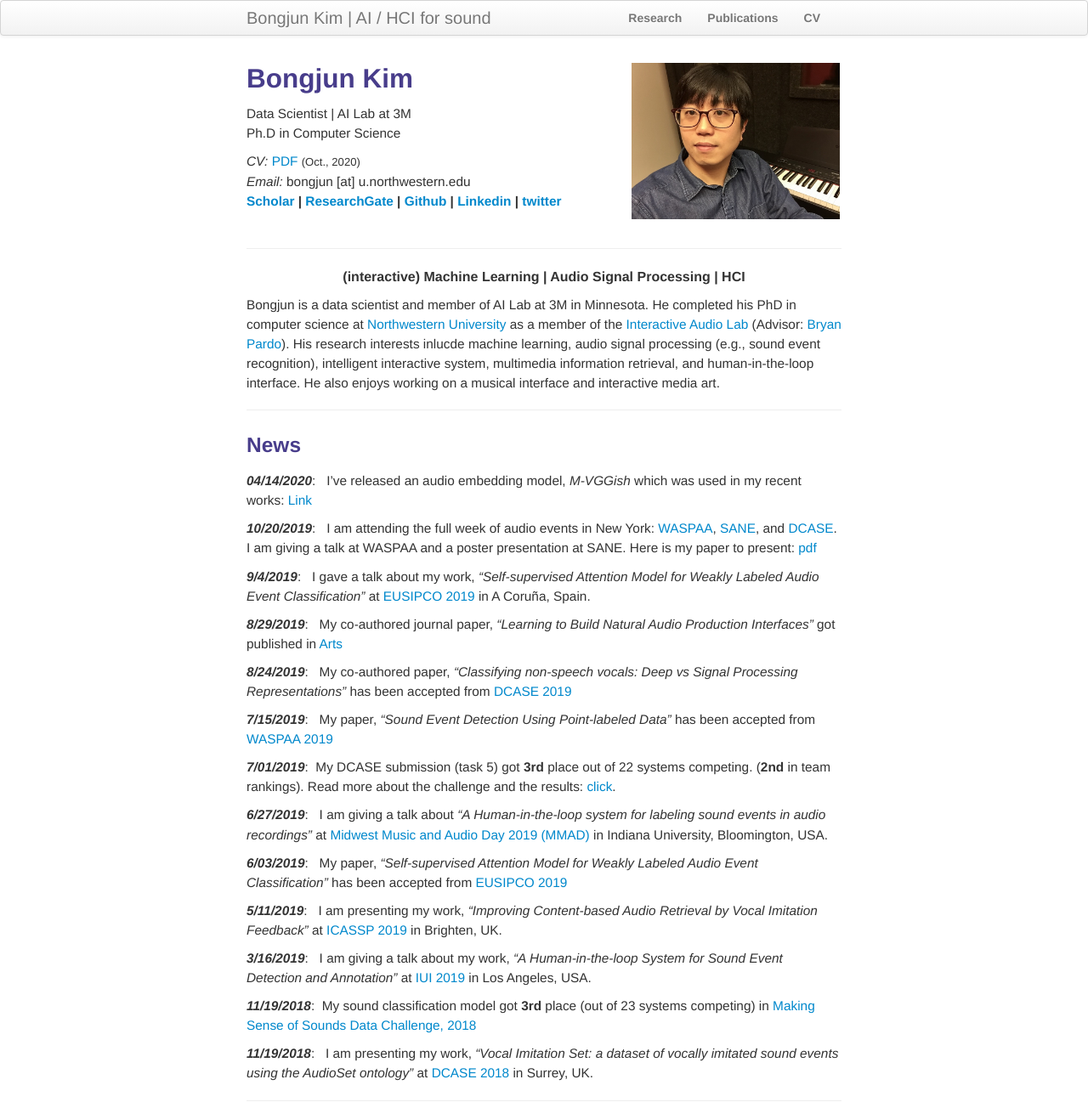
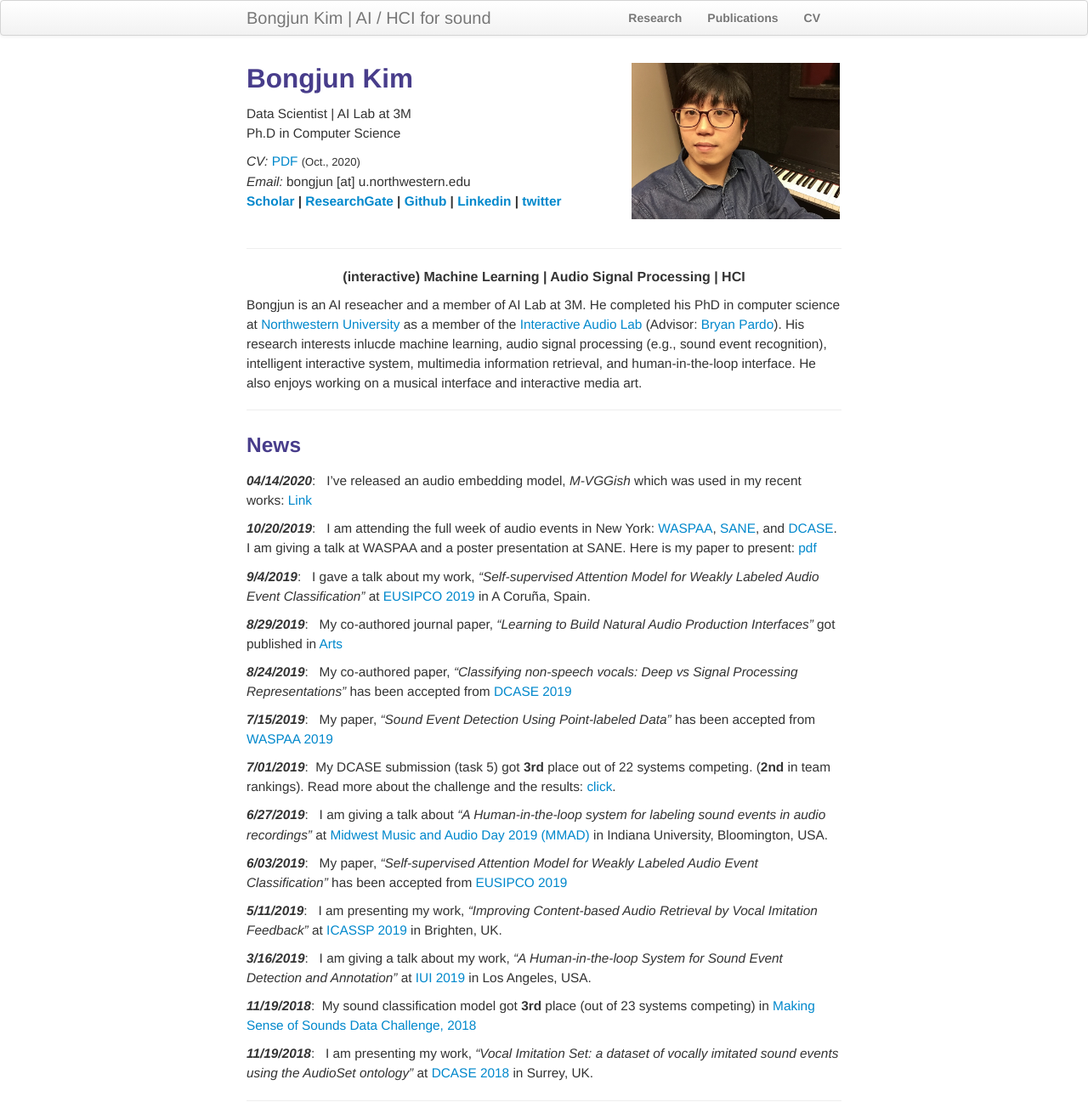
Before and after one commit to bongjun/bongjun.github.io, a Jekyll site: the page built from index.md, in a window 1280 px wide. Shown: the whole page at 85% size. Built offline with Jekyll 4.4.1, drawn with Linux system fonts in a browser that asks for light colours.

Commit message:
Update index.md

```diff
--- a/index.md
+++ b/index.md
@@ -33,7 +33,7 @@ Ph.D in Computer Science <br>
   <b><font size="3">(interactive) Machine Learning | Audio Signal Processing | HCI </font></b>
 </p>
 
-Bongjun is a data scientist and member of AI Lab at 3M in Minnesota. He completed his PhD in computer science at [Northwestern University](https://www.mccormick.northwestern.edu/computer-science/) as a member of the [Interactive Audio Lab](https://interactiveaudiolab.github.io/) (Advisor: [Bryan Pardo](https://interactiveaudiolab.github.io/people-current/1_bryan-pardo.html)). His research interests inlucde machine learning, audio signal processing (e.g., sound event recognition), intelligent interactive system, multimedia information retrieval, and human-in-the-loop interface. He also enjoys working on a musical interface and interactive media art.
+Bongjun is an AI reseacher and a member of AI Lab at 3M. He completed his PhD in computer science at [Northwestern University](https://www.mccormick.northwestern.edu/computer-science/) as a member of the [Interactive Audio Lab](https://interactiveaudiolab.github.io/) (Advisor: [Bryan Pardo](https://interactiveaudiolab.github.io/people-current/1_bryan-pardo.html)). His research interests inlucde machine learning, audio signal processing (e.g., sound event recognition), intelligent interactive system, multimedia information retrieval, and human-in-the-loop interface. He also enjoys working on a musical interface and interactive media art.
 <hr>
 
 ### News
```
